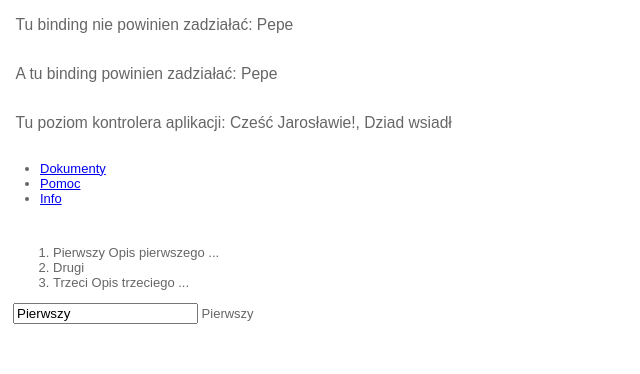
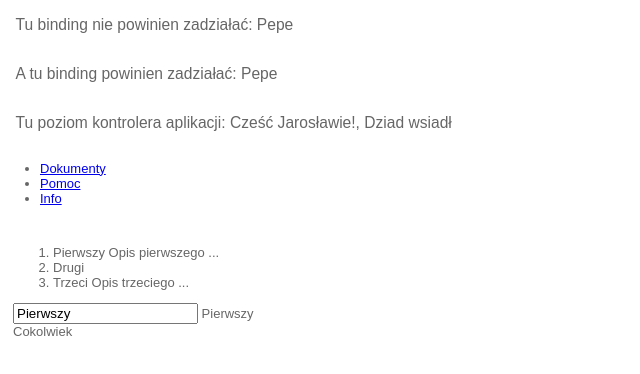
Before and after one commit to bstaniszewski/pepe, a plain HTML site: page index.html in a window 1280 px wide. Shown: the full height of the page, 0-640 px from the left. Drawn offline with Linux system fonts and the light colour scheme.

Commit message:
Mała zmiana

```diff
--- a/app/documents/DocumentsView.html
+++ b/app/documents/DocumentsView.html
@@ -5,3 +5,5 @@
 <form>
     <input type="text" ng-model="document.name"/> {{document.name}}
 </form>
+
+<span>Cokolwiek</span>
```
